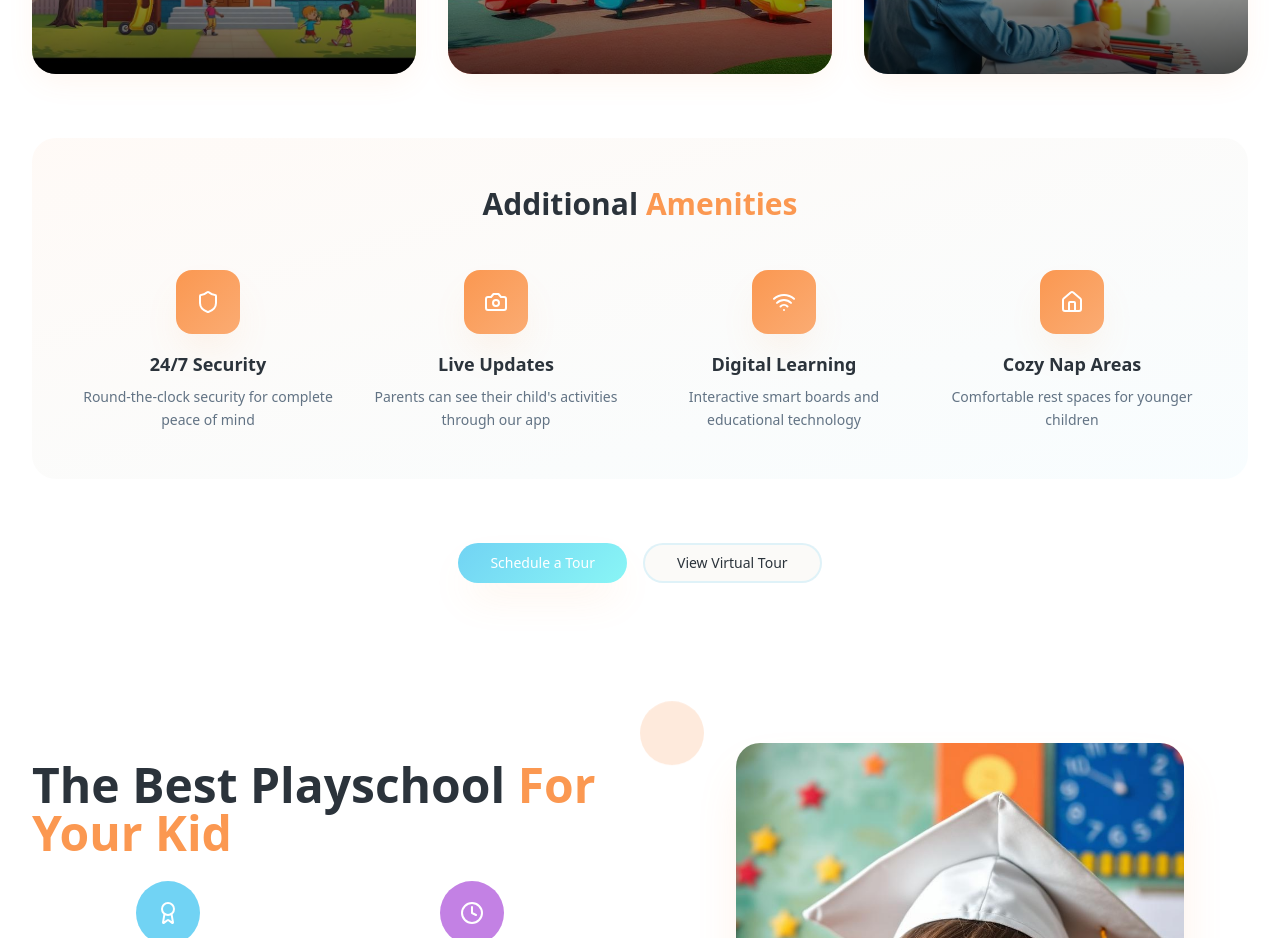
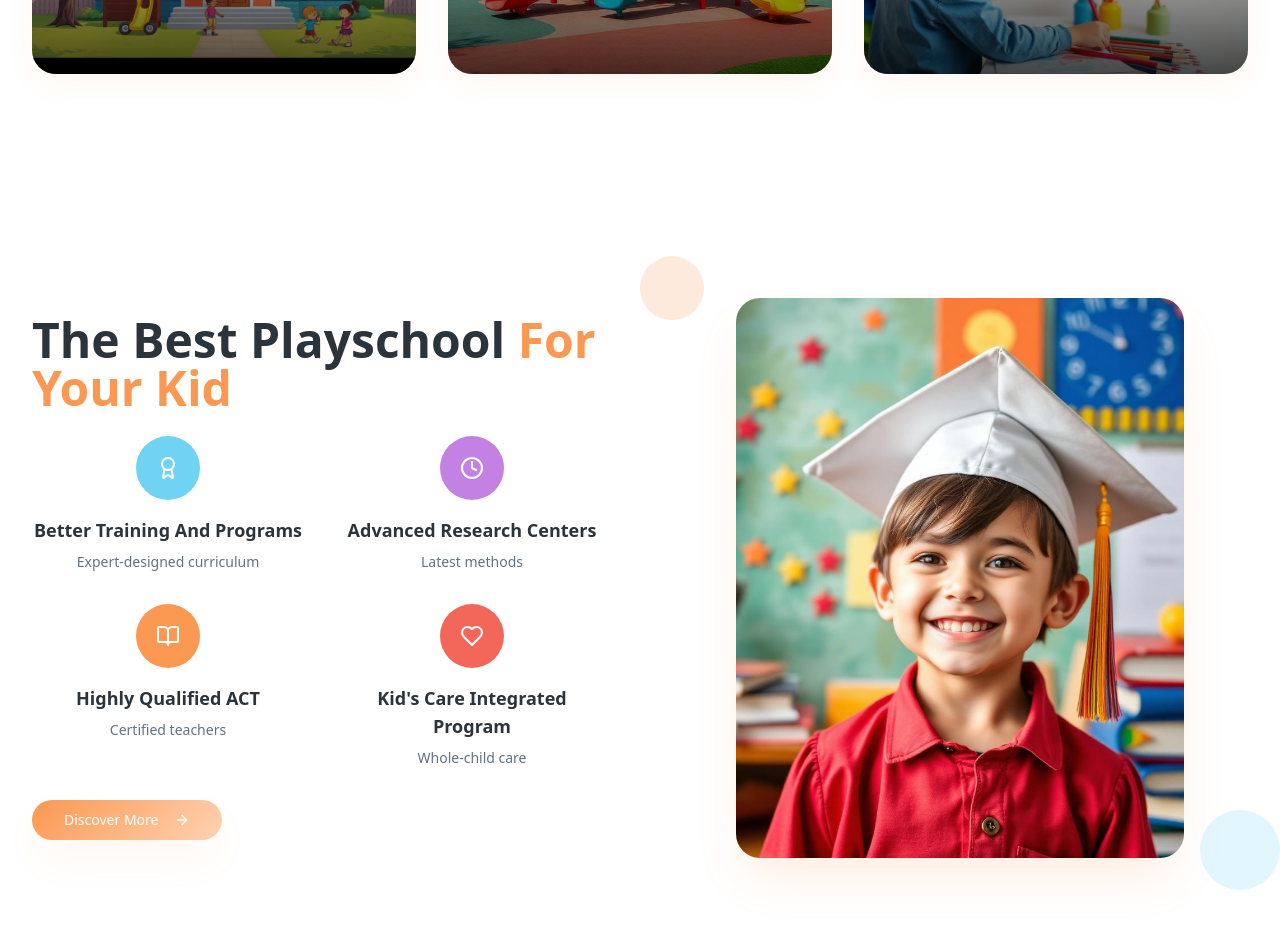
Before and after one commit to Nob1taaaa/radiant-kid-web, a React (Vite) app: page / in a window 1280 px wide. Shown: the part 3860-4798 px from the top of the page. Built offline with nearby package versions, Linux system fonts and the light colour scheme.

Commit message:
Remove Amenities grid and bottom CTA in FacilitiesSection
cgen-af82bee3f030486ca2b67c575c97c0ec

```diff
--- a/src/components/FacilitiesSection.tsx
+++ b/src/components/FacilitiesSection.tsx
@@ -87,36 +87,7 @@ const FacilitiesSection = () => {
           ))}
         </div>
 
-        {/* Amenities Grid */}
-        <div className="bg-gradient-to-br from-primary/5 to-secondary/5 rounded-3xl p-8 md:p-12">
-          <h3 className="text-3xl font-bold text-center mb-12">Additional <span className="text-primary">Amenities</span></h3>
 
-          <div className="grid md:grid-cols-2 lg:grid-cols-4 gap-8">
-            {amenities.map((amenity, index) => (
-              <div
-                key={index}
-                className="text-center animate-fade-in"
-                style={{ animationDelay: `${index * 0.1}s` }}
-              >
-                <div className="w-16 h-16 bg-gradient-to-br from-primary to-primary/80 rounded-2xl flex items-center justify-center mx-auto mb-4 shadow-medium hover:scale-110 transition-transform duration-300">
-                  <amenity.icon size={24} className="text-white" />
-                </div>
-                <h4 className="text-lg font-bold mb-2 text-foreground">{amenity.title}</h4>
-                <p className="text-muted-foreground text-sm leading-relaxed">{amenity.description}</p>
-              </div>
-            ))}
-          </div>
-        </div>
-
-        {/* CTA Section */}
-        <div className="text-center mt-16">
-          <Button className="bg-gradient-secondary hover:opacity-90 text-white px-8 py-4 rounded-full shadow-medium transition-all duration-300 mr-4">
-            Schedule a Tour
-          </Button>
-          <Button variant="outline" className="border-2 border-secondary/20 hover:bg-secondary/5 px-8 py-4 rounded-full">
-            View Virtual Tour
-          </Button>
-        </div>
       </div>
     </section>
   );
```
